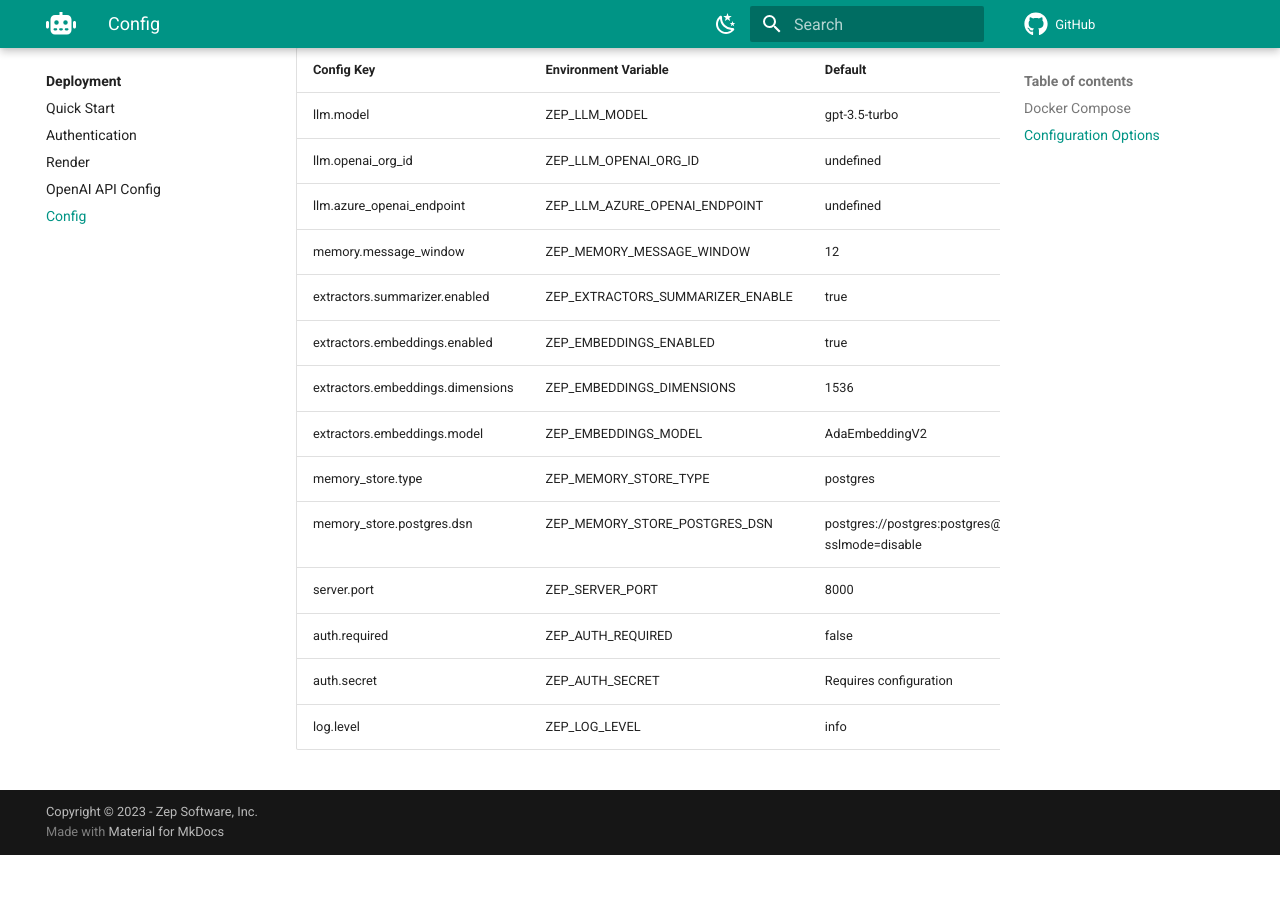
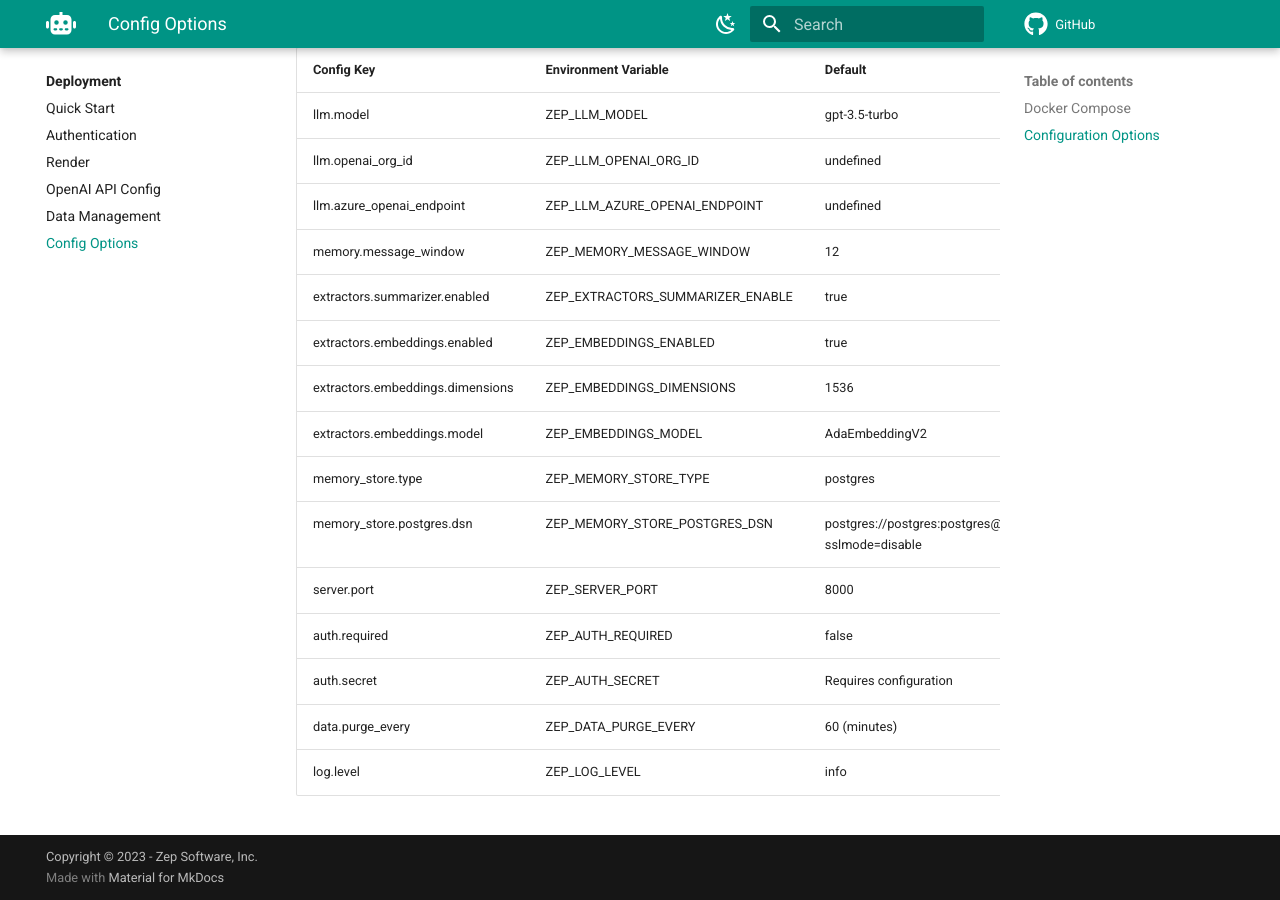
Before and after one commit to getzep/docs.getzep.com, an MkDocs documentation site: the page built from docs/deployment/config.md, in a window 1280 px wide and 900 px high, scrolled down 733 px. Built offline with MkDocs 1.6.1 and Material for MkDocs 9.7.7, drawn with Linux system fonts in a browser that asks for light colours; comment, search, counter and statistics services are not loaded; before the commit the page ends 1588 px from its top, so only the background shows below that.

Commit message:
auto purge docs; quick start position on index

```diff
--- a/docs/deployment/config.md
+++ b/docs/deployment/config.md
@@ -31,4 +31,5 @@
 | server.port                      | ZEP_SERVER_PORT                  | 8000                                                         |
 | auth.required                    | ZEP_AUTH_REQUIRED                | false                                                        |
 | auth.secret                      | ZEP_AUTH_SECRET                  | Requires configuration                                       |
+| data.purge_every                 | ZEP_DATA_PURGE_EVERY             | 60 (minutes)                                                 |
 | log.level                        | ZEP_LOG_LEVEL                    | info                                                         |
--- a/mkdocs.yml
+++ b/mkdocs.yml
@@ -33,7 +33,8 @@
       - Authentication: deployment/auth.md
       - Render: deployment/render.md
       - OpenAI API Config: deployment/openai.md
-      - Config: deployment/config.md
+      - Data Management: deployment/data.md
+      - Config Options: deployment/config.md
   - Extractors:
       - extractors/index.md
 theme:
```
Also changed, not shown: docs/deployment/data.md (added, +11 -0 lines), docs/deployment/index.md (+1 -0 lines), docs/index.md (+6 -4 lines).
